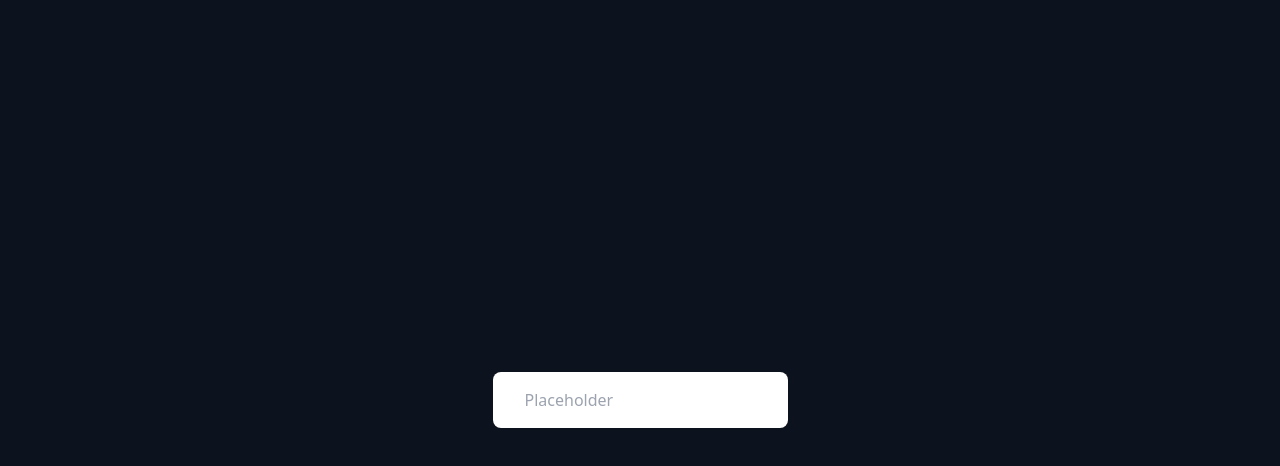
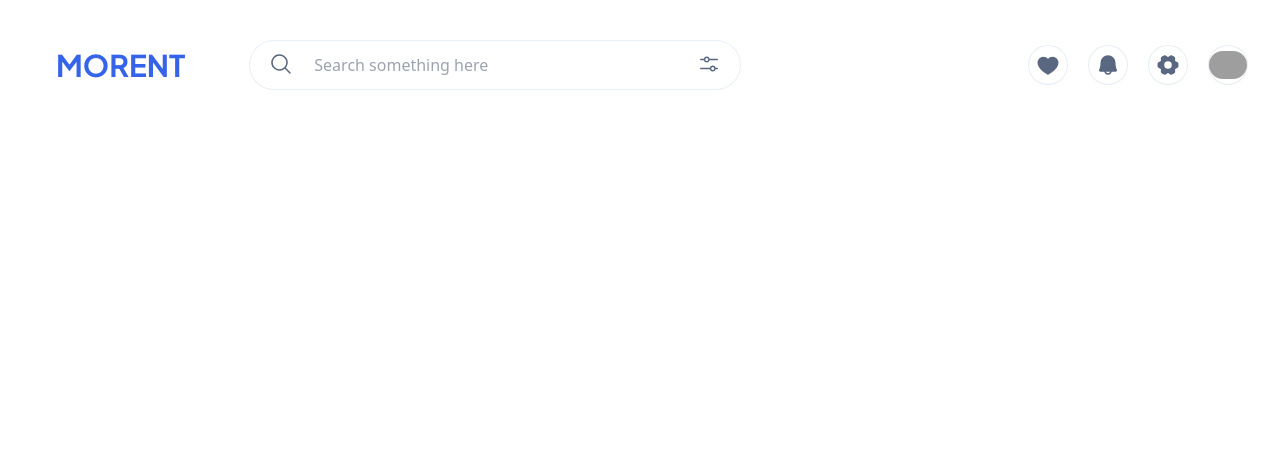
Before and after one commit to felipecfb/morent, a Next.js app: page / in a window 1280 px wide. Shown: the top 466 px of the page. Built offline with nearby package versions, Linux system fonts and the light colour scheme; grey boxes are pictures that could not be loaded.

Commit message:
feat: creating header component

```diff
--- a/next.config.js
+++ b/next.config.js
@@ -1,4 +1,14 @@
 /** @type {import('next').NextConfig} */
-const nextConfig = {}
+const nextConfig = {
+  images: {
+    remotePatterns: [
+      {
+        protocol: 'https',
+        hostname: 'github.com',
+        port: '',
+      },
+    ],
+  },
+}
 
 module.exports = nextConfig
--- /dev/null
+++ b/src/app/components/Header/components/Search.tsx
@@ -0,0 +1,23 @@
+'use client'
+
+import { MagnifyingGlass, SlidersHorizontal } from '@phosphor-icons/react'
+
+export function Search() {
+  return (
+    <div className="relative w-full max-w-[492px]">
+      <MagnifyingGlass
+        size={24}
+        className="absolute top-3 left-5 fill-secondary-400"
+      />
+      <input
+        type="text"
+        placeholder="Search something here"
+        className="w-full text-secondary-400 pl-16 py-3 rounded-[70px] bg-primary-0 border-solid border-[1px] border-[#C3D4E966]"
+      />
+      <SlidersHorizontal
+        size={24}
+        className="absolute top-3 right-5 fill-secondary-400 cursor-pointer"
+      />
+    </div>
+  )
+}
--- /dev/null
+++ b/src/app/components/Header/components/Utilities/Icon.tsx
@@ -0,0 +1,36 @@
+'use client'
+
+import { Bell, GearSix, Heart } from '@phosphor-icons/react'
+
+export enum IconType {
+  Like = 'Heart',
+  Notification = 'Bell',
+  Settings = 'GearSix',
+}
+
+interface IconProps {
+  type: IconType
+  href?: string
+}
+
+export function Icon({ type, href = '' }: IconProps) {
+  return (
+    <div className="w-10 h-10 rounded-full bg-primary-0 flex items-center justify-center  border-[1px] border-[#C3D4E966]">
+      {type === IconType.Like && (
+        <a href={href}>
+          <Heart size={24} className="fill-secondary-400" weight="fill" />
+        </a>
+      )}
+      {type === IconType.Notification && (
+        <a href={href}>
+          <Bell size={24} className="fill-secondary-400" weight="fill" />
+        </a>
+      )}
+      {type === IconType.Settings && (
+        <a href={href}>
+          <GearSix size={24} className="fill-secondary-400" weight="fill" />
+        </a>
+      )}
+    </div>
+  )
+}
--- /dev/null
+++ b/src/app/components/Header/components/Utilities/Profile.tsx
@@ -0,0 +1,17 @@
+import Image from 'next/image'
+
+export function Profile() {
+  return (
+    <div className="w-10 h-10 rounded-full bg-primary-0 flex items-center justify-center  border-[1px] border-[#C3D4E966]">
+      <a href="">
+        <Image
+          src="https://github.com/felipecfb.png"
+          width={100}
+          height={100}
+          className="w-full h-full rounded-full"
+          alt="Avatar"
+        />
+      </a>
+    </div>
+  )
+}
--- /dev/null
+++ b/src/app/components/Header/components/Utilities/index.tsx
@@ -0,0 +1,15 @@
+'use client'
+
+import { Icon, IconType } from './Icon'
+import { Profile } from './Profile'
+
+export function Utilities() {
+  return (
+    <div className="flex items-center gap-5">
+      <Icon type={IconType.Like} />
+      <Icon type={IconType.Notification} />
+      <Icon type={IconType.Settings} />
+      <Profile />
+    </div>
+  )
+}
--- /dev/null
+++ b/src/app/components/Header/index.tsx
@@ -0,0 +1,16 @@
+import { Search } from './components/Search'
+import { Utilities } from './components/Utilities'
+
+export function Header() {
+  return (
+    <header className="w-full bg-primary-0 py-10 pl-14 pr-8 flex items-center gap-16 justify-between">
+      <div className="flex items-center gap-16 w-full">
+        <h1 className="text-primary-500 font-bold font-primary text-3xl uppercase">
+          Morent
+        </h1>
+        <Search />
+      </div>
+      <Utilities />
+    </header>
+  )
+}
--- a/src/app/page.tsx
+++ b/src/app/page.tsx
@@ -1,9 +1,6 @@
+import { Header } from './components/Header'
 import { Input } from './components/Input'
 
 export default function Home() {
-  return (
-    <div className="w-full h-screen flex flex-col items-center justify-center gap-4 bg-secondary-700">
-      <Input />
-    </div>
-  )
+  return <Header />
 }
```
